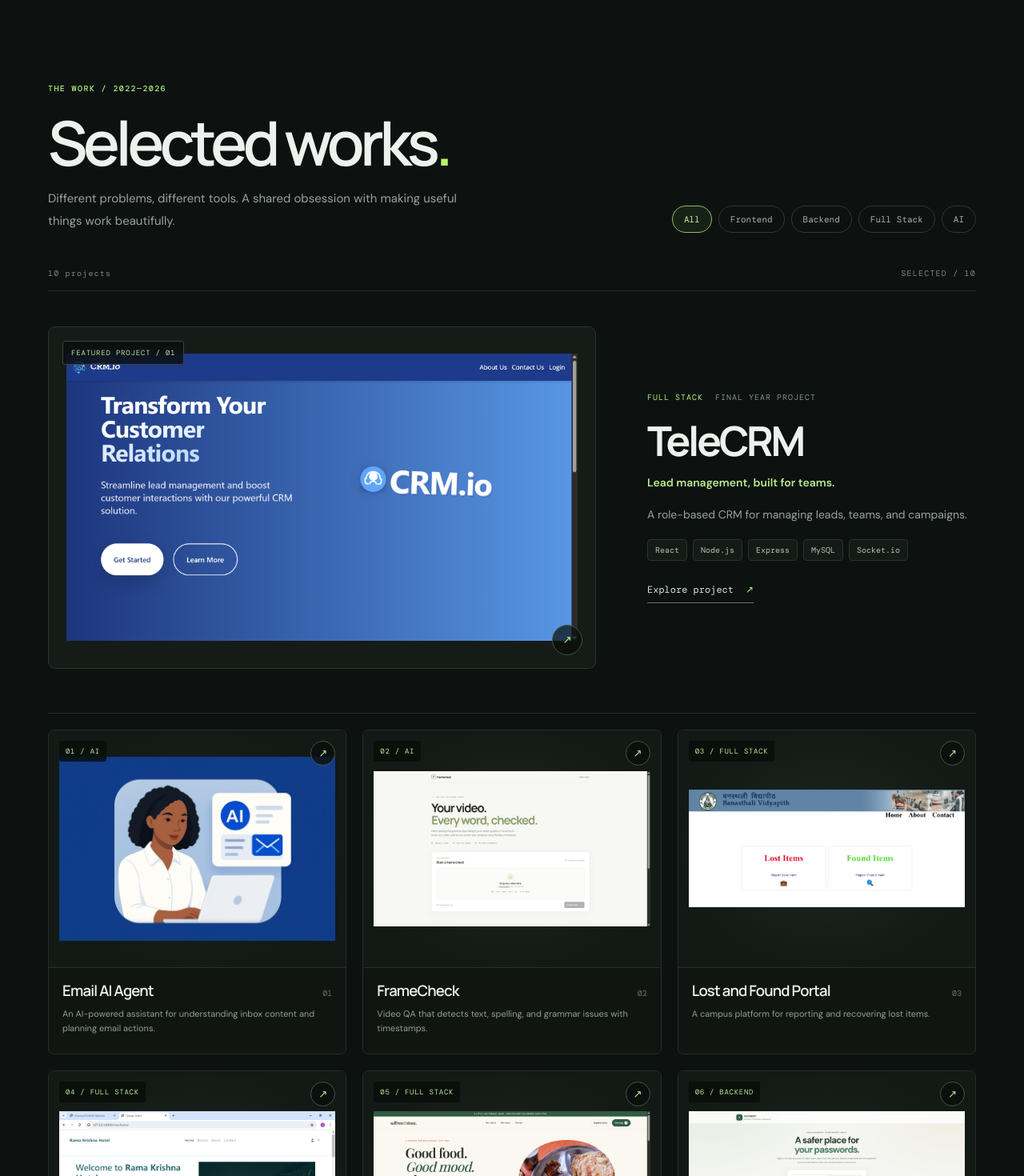
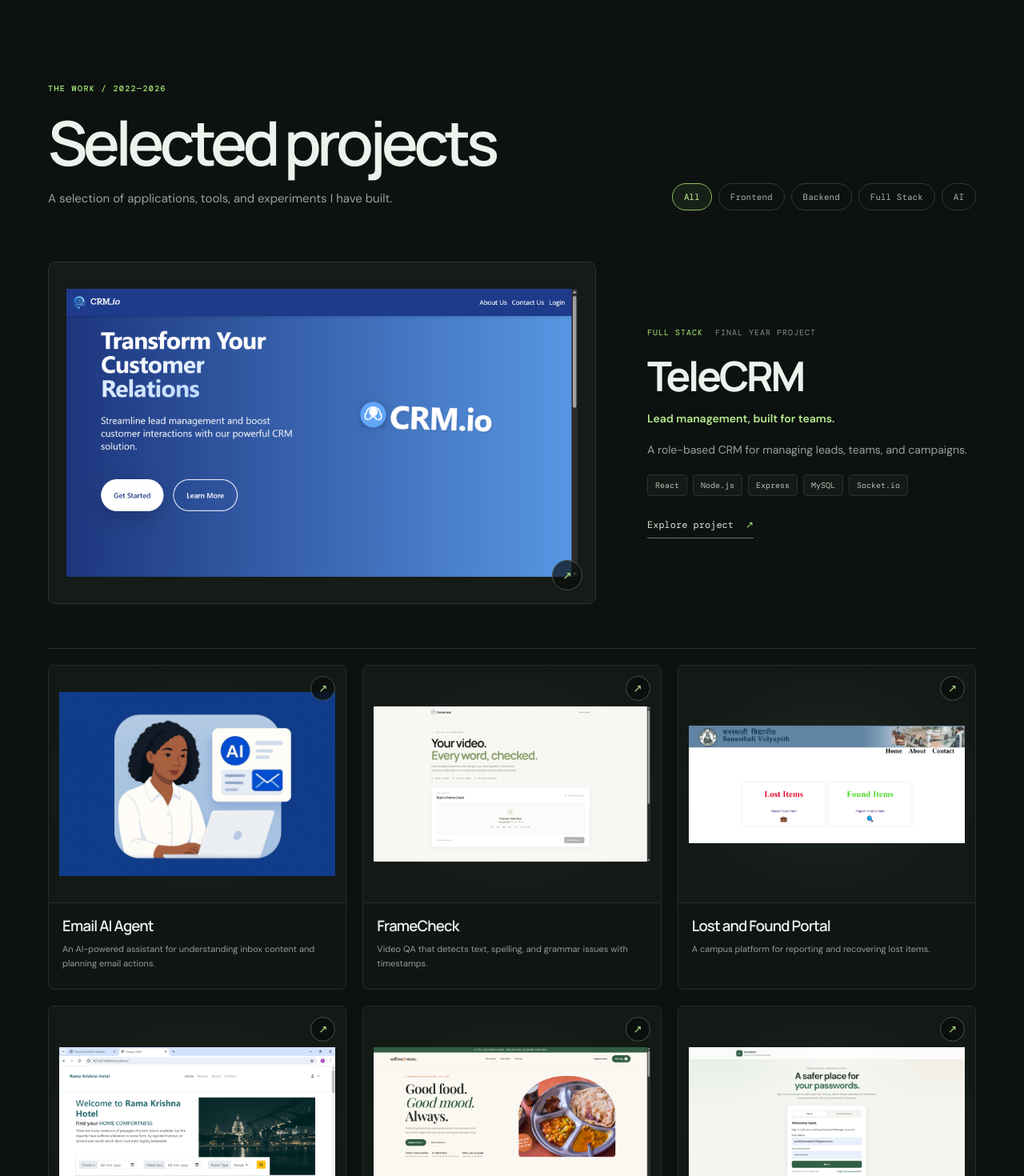
Before and after one commit to tanshi2003/Portfolio_Tanshi, a React (Create React App) app: page / in a window 1280 px wide. Shown: the part 3380-4850 px from the top of the page at 80% size. Built offline with nearby package versions, Linux system fonts and the light colour scheme.

Commit message:
Remove decorative project labels and numbering clutter

```diff
--- a/src/components/Projects.js
+++ b/src/components/Projects.js
@@ -197,11 +197,10 @@ const Projects = () => {
     >
       <button type="button" className="project-card-visual" onClick={() => openProject(project)} aria-label={`View ${project.title} details`}>
         <img src={project.image} alt={`${project.title} preview`} loading="lazy" />
-        <span className="project-card-index">{project.number} / {project.category.toUpperCase()}</span>
         <span className="project-card-arrow">↗</span>
       </button>
       <div className="project-card-info">
-        <div className="project-card-title-line"><h3>{project.title}</h3><span className="project-card-number">{project.number}</span></div>
+        <div className="project-card-title-line"><h3>{project.title}</h3></div>
         <p>{project.short}</p>
       </div>
     </motion.article>
@@ -213,21 +212,20 @@ const Projects = () => {
         <header className="projects-header">
           <div className="projects-heading-copy">
             <span className="section-kicker">THE WORK / 2022—2026</span>
-            <h2 className="title">Selected works<span className="projects-title-dot">.</span></h2>
-            <p className="projects-lead">Different problems, different tools. A shared obsession with making useful things work beautifully.</p>
+            <h2 className="title">Selected projects</h2>
+            <p className="projects-lead">A selection of applications, tools, and experiments I have built.</p>
           </div>
           <div className="project-filters" aria-label="Filter projects">
             {filters.map((filter) => <button key={filter} type="button" className={`filter-btn ${activeFilter === filter ? 'active' : ''}`} onClick={() => setActiveFilter(filter)}>{filter}</button>)}
           </div>
         </header>
 
-        <div className="projects-count-row"><span>{activeFilter === 'All' ? projects.length : filteredProjects.length} projects</span><span>SELECTED / {projects.length}</span></div>
 
         {activeFilter === 'All' && featured && (
           <motion.article className="project-feature" initial={reduceMotion ? false : { opacity: 0, y: 18 }} whileInView={{ opacity: 1, y: 0 }} viewport={{ once: true }} transition={{ duration: reduceMotion ? 0 : 0.5 }}>
             <button type="button" className="project-feature-image" onClick={() => openProject(featured)} aria-label="Open TeleCRM details">
               <img src={featured.image} alt="TeleCRM application preview" loading="lazy" />
-              <span className="project-feature-image-label">FEATURED PROJECT / 01</span><span className="project-feature-arrow">↗</span>
+              <span className="project-feature-arrow">↗</span>
             </button>
             <div className="project-feature-copy">
               <div className="project-feature-meta"><span>FULL STACK</span><span>FINAL YEAR PROJECT</span></div>
```
